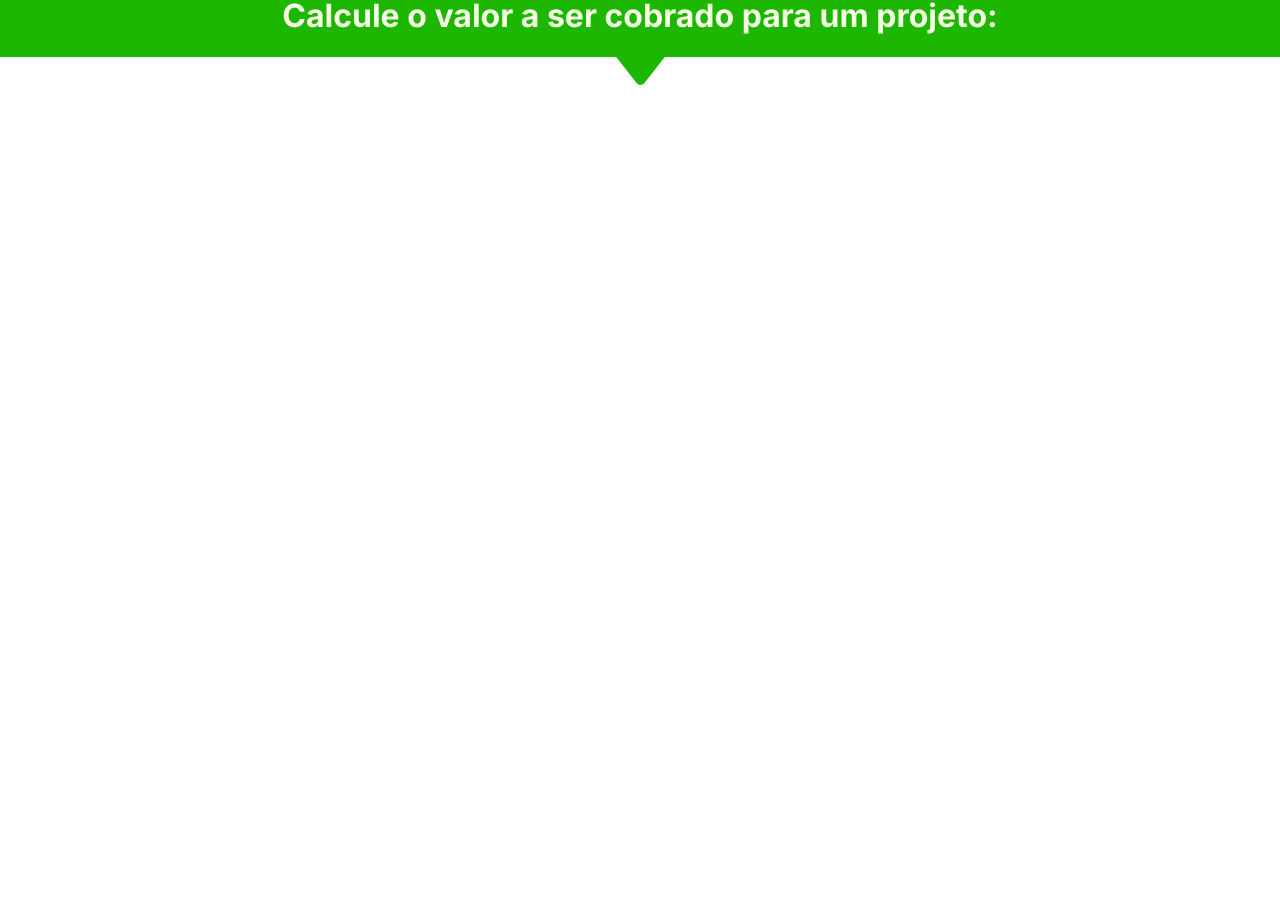
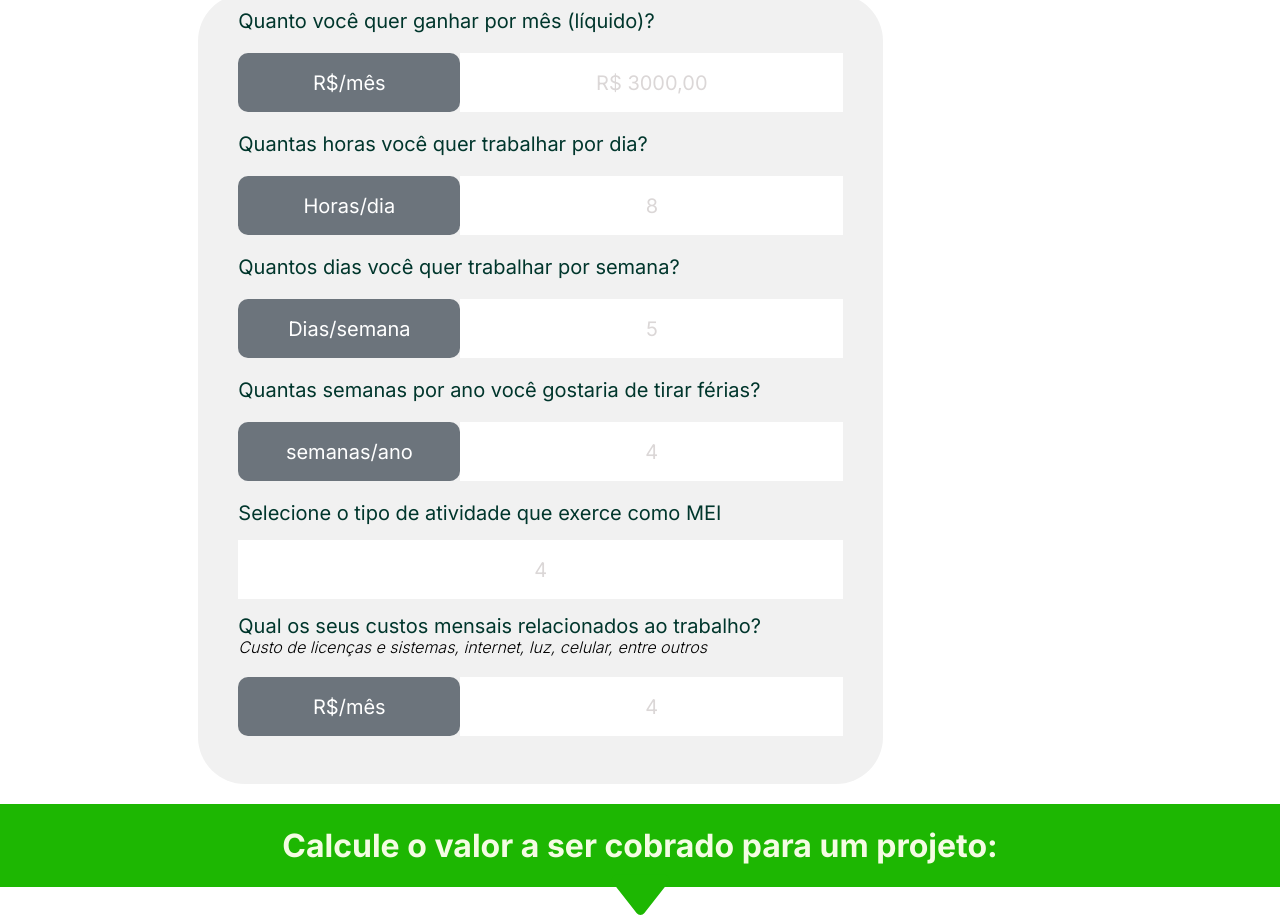
Before and after one commit to J0aoCunha/React-Calculadorafreela, a React (Vite) app: page / in a window 1280 px wide. Shown: the part 537-1452 px from the top of the page. Before the commit the page ends 800 px from the top, so only its background shows below. Built offline with nearby package versions, Linux system fonts and the light colour scheme.

Commit message:
feat: estruturando e estilizando a area de inputs

```diff
--- a/package.json
+++ b/package.json
@@ -10,6 +10,7 @@
     "preview": "vite preview"
   },
   "dependencies": {
+    "@phosphor-icons/react": "^2.0.15",
     "react": "^18.2.0",
     "react-dom": "^18.2.0"
   },
--- a/src/global.css
+++ b/src/global.css
@@ -14,3 +14,127 @@
   --lime:#A9E34B;
   --lime-soft: #F4FCE3;
 }
+
+
+.Container-Calculate{
+  display: flex;
+  flex: 1;
+  align-items: center;
+  justify-content: space-evenly;
+}
+
+.Data-area{
+  width: 685px;
+  height: 790px;
+
+  display: flex;
+  padding: 15px;
+  margin: 20px 0;
+
+  border-radius: 47px;
+  background: #F1F1F1;
+}
+
+.Data-area form{
+  display: flex;
+  width: 100%;
+  height: 100%;
+  justify-content: center;
+}
+
+.content-data{
+  display: flex;
+  flex-direction: column;
+}
+
+.content-data label{
+  color: var(--dark-green);
+
+  text-align: start;
+
+  font-size: 20px;
+  font-style: normal;
+  font-weight: 400;
+  line-height:24px;
+}
+
+.data{
+  display: flex;
+  align-items: center;
+  padding: 20px 0;
+}
+
+.indicator{
+  width: 222px;
+  height: 59px;
+
+  display: flex;
+  align-items: center;
+  justify-content: center;
+
+  border-radius: 10px;
+  background:  #6C747C;
+
+}
+
+.indicator span{
+
+  color:  #FFF;
+  text-align: center;
+  font-size: 20px;
+  font-style: normal;
+  font-weight: 400;
+  line-height:  24px ;
+}
+.data input{
+  width: 383px;
+  height: 59px;
+
+  text-align: center;
+
+  border: none;
+  outline: none;
+
+  font-size: 20px;
+}
+
+ span{
+  color: #000;
+
+  font-size: 16px;
+  font-style: italic;
+  font-weight: 300;
+  line-height:  19.2px ;
+}
+
+.data input::placeholder{
+  color: #DBD7D7;
+  text-align: center;
+  font-size: 20px;
+  font-style: normal;
+  font-weight: 400;
+  line-height:  24px ;
+}
+
+.serviceProvision{
+  width: 605px;
+  height: 59px;
+
+  text-align: center;
+
+  border: none;
+  outline: none;
+
+  margin: 15px 0;
+
+  font-size: 20px;
+}
+
+.serviceProvision::placeholder{
+  color: #DBD7D7;
+  text-align: center;
+  font-size: 20px;
+  font-style: normal;
+  font-weight: 400;
+  line-height:  24px ;
+}
--- a/src/main.tsx
+++ b/src/main.tsx
@@ -10,6 +10,68 @@ ReactDOM.createRoot(document.getElementById('root')!).render(
   <React.StrictMode>
     <Header />
     <Separator content="Para você que é MEI ou quer se tornar MEI, calcule o valor da sua hora de trabalho:" />
+    <section className="Container-Calculate">
+      <div className="Data-area">
+        <form>
+          <div className="content-data">
+            <label>Quanto você quer ganhar por mês (líquido)?</label>
+            <div className="data">
+              <div className="indicator">
+                <span>R$/mês</span>
+              </div>
+              <input
+                type="text"
+                name="price"
+                id="price"
+                placeholder="R$ 3000,00"
+              />
+            </div>
+            <label>Quantas horas você quer trabalhar por dia?</label>
+            <div className="data">
+              <div className="indicator">
+                <span>Horas/dia</span>
+              </div>
+              <input type="text" name="hours" id="hours" placeholder="8" />
+            </div>
+            <label>Quantos dias você quer trabalhar por semana?</label>
+            <div className="data">
+              <div className="indicator">
+                <span>Dias/semana</span>
+              </div>
+              <input type="text" name="days" id="days" placeholder="5" />
+            </div>
+            <label>
+              Quantas semanas por ano você gostaria de tirar férias?
+            </label>
+            <div className="data">
+              <div className="indicator">
+                <span>semanas/ano</span>
+              </div>
+              <input type="text" name="week" id="week" placeholder="4" />
+            </div>
+            <label>Selecione o tipo de atividade que exerce como MEI</label>
+            <input
+              className="serviceProvision"
+              type="text"
+              name="days"
+              id="days"
+              placeholder="4"
+            />
+            <label>Qual os seus custos mensais relacionados ao trabalho?</label>
+            <span>
+              Custo de licenças e sistemas, internet, luz, celular, entre outros
+            </span>
+            <div className="data">
+              <div className="indicator">
+                <span>R$/mês</span>
+              </div>
+              <input type="text" name="week" id="week" placeholder="4" />
+            </div>
+          </div>
+        </form>
+      </div>
+      <div className="Results-area"></div>
+    </section>
 
     <Separator content="Calcule o valor a ser cobrado para um projeto:" />
   </React.StrictMode>,
```
Also changed, not shown: 1 other file (tests, documents, lock files or other folders).
